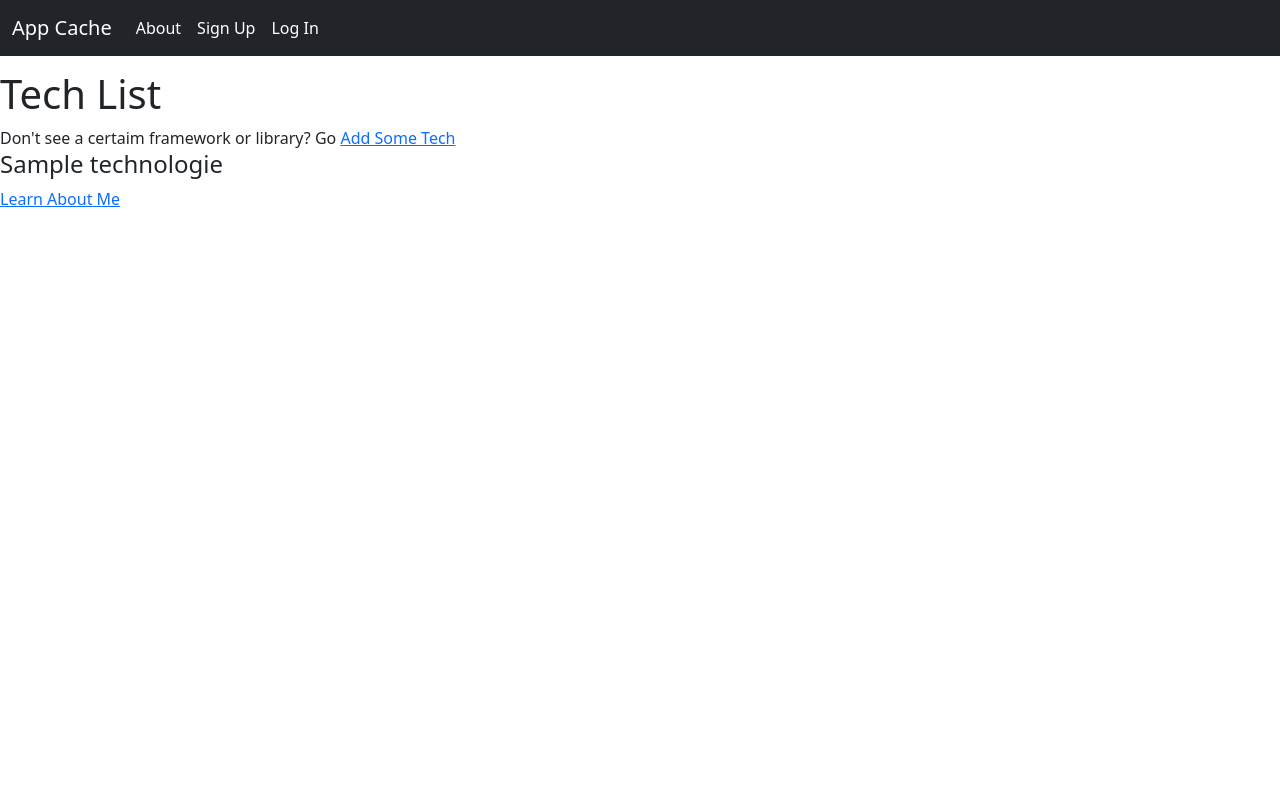
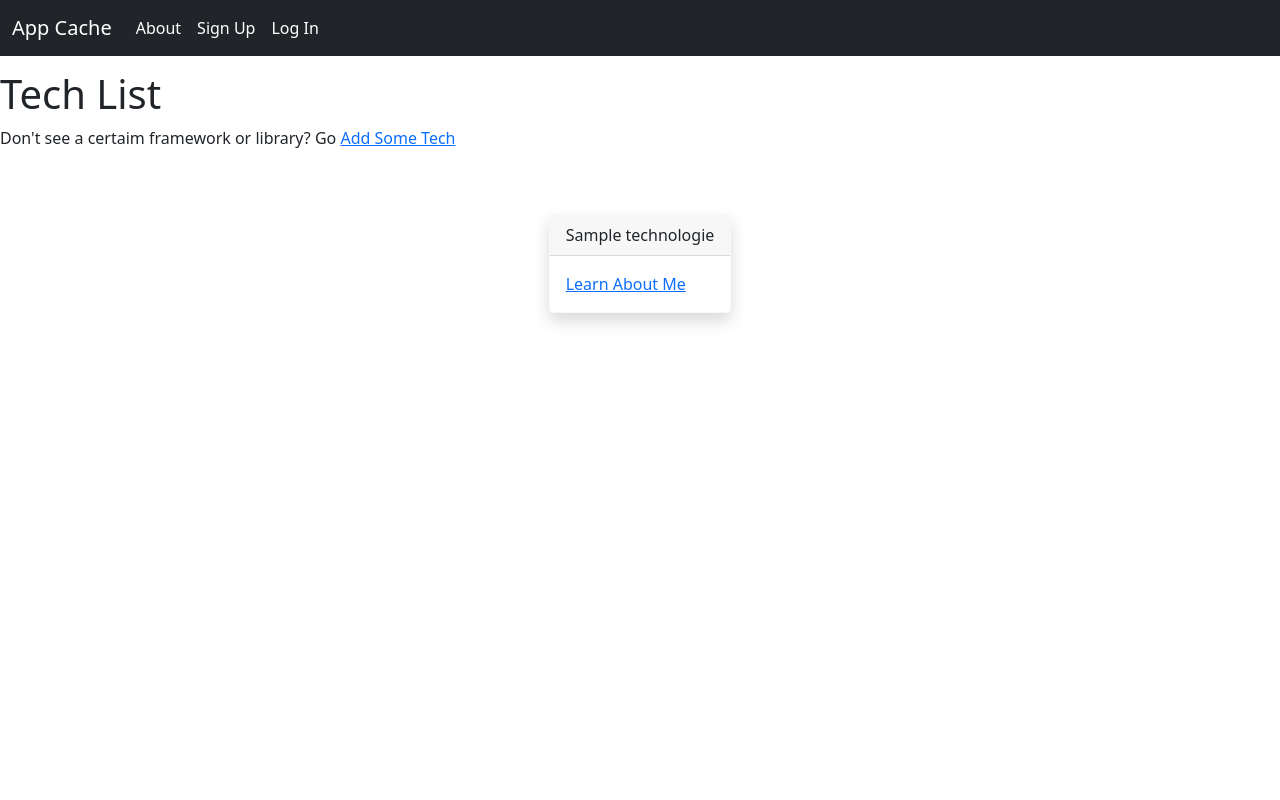
Before and after one commit to kimjane93/AppCacheApp, a Django app: page /tech/ in a window 1280 px wide. Run offline with Django 3.2, Linux system fonts and the light colour scheme; tables that the repository leaves empty hold one stand-in row (values such as "Sample post").

Commit message:
add boostrap card attributes to tech index page

```diff
--- a/main_app/static/css/style.css
+++ b/main_app/static/css/style.css
@@ -1,3 +1,22 @@
 body {
+    display: flex;
+    min-height: 100vh;
+    flex-direction: column;
     padding-top: 70px;
+  }
+
+  main {
+    flex: 1 0 auto;
+  }
+
+
+.card-list {
+    display: flex;
+    flex-direction: row;
+    align-items: center;
+    justify-content: center;
 }
+
+.card-list>div {
+    margin: 5%;
+}
--- a/main_app/templates/technologies/index.html
+++ b/main_app/templates/technologies/index.html
@@ -1,22 +1,23 @@
 {% extends 'base.html' %}
 
 {% block content %}
-
+<div class="page-top">
     <h1>Tech List</h1>
 <span>Don't see a certaim framework or library? Go <a href="{% url 'tech_create' %}">Add Some Tech</a></span>
+</div>
+<div class="card-list">
 {% if tech.count %}
-<div>
+
 {% for tech in tech %}
-    <div>
-        <div>
-            <h4>{{tech.name}}</h4>
+<div class="card border-light shadow mb-5 bg-white rounded" style="max-width: 18rem;">
+    <div class="card-header">{{tech.name}}</div>
+    <div class="card-body">
+      <p class="card-text"><a href="{{tech.docs}}" target="_blank">Learn About Me</a></p>
     </div>
-        <a href="{{tech.docs}}" target="_blank">Learn About Me</a>
   </div>
   {% endfor %}
-</div>
   {% else %}
   <h3>Go Add Some Tech To Build Our Apps Around!</h3>
   {% endif %}
-
+</div>
 {% endblock %}
```
Also changed, not shown: main_app/templates/about.html (+7 -1 lines). Lines whose indentation alone changed are shown as unchanged.
